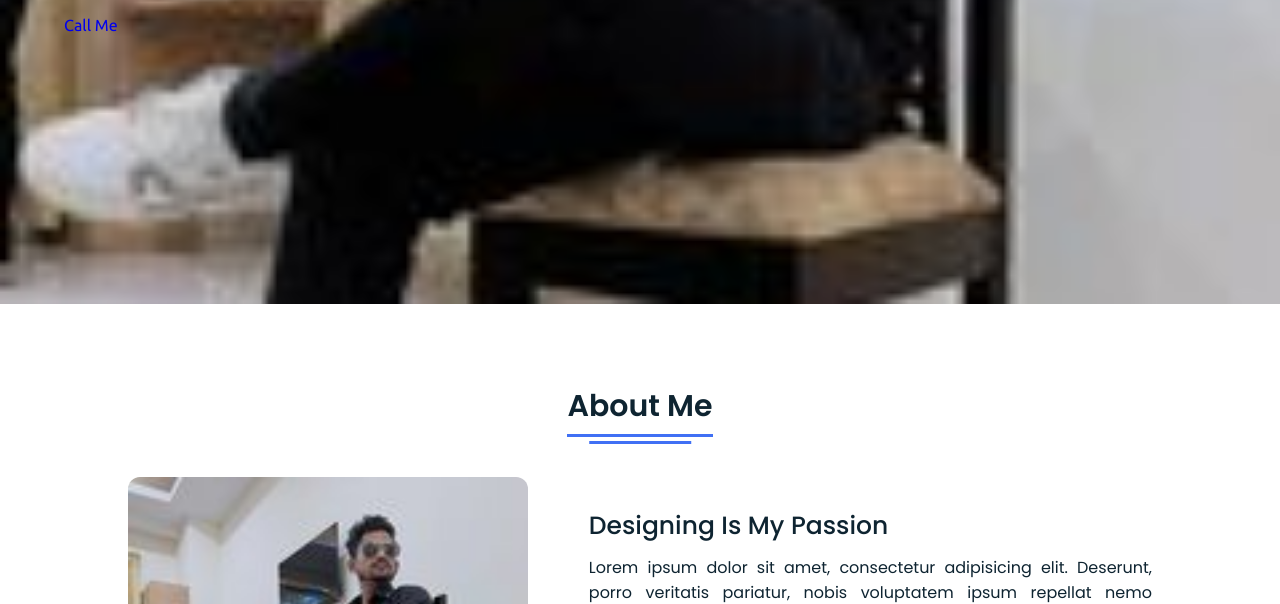
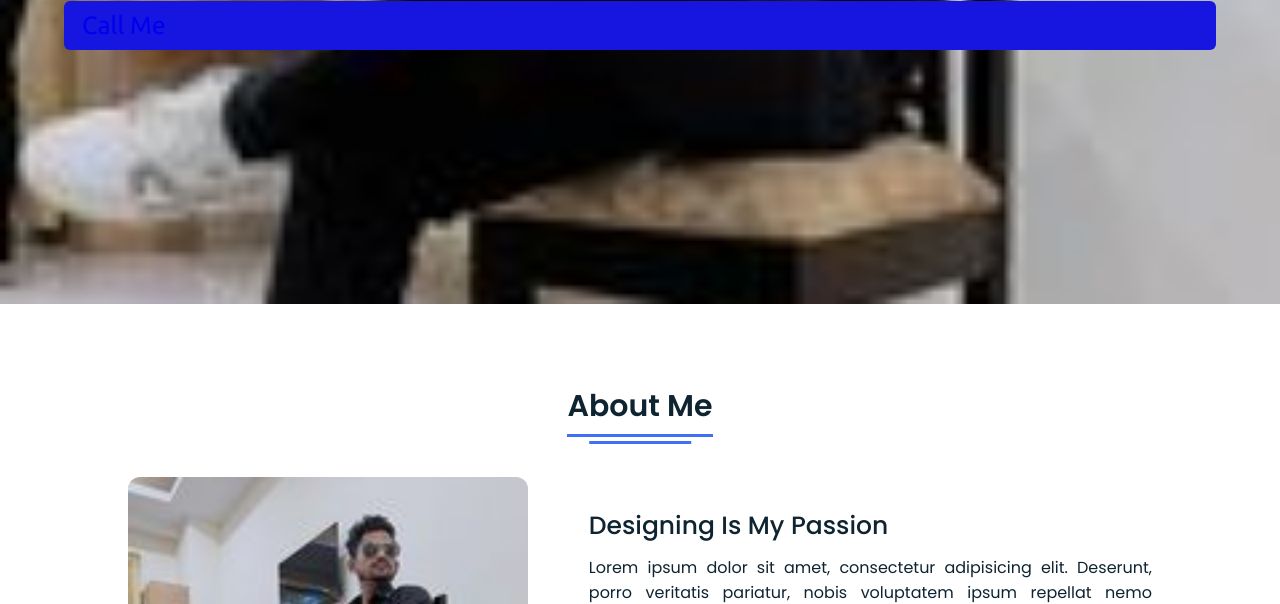
Before and after one commit to SanjayMauryaa/SanjayMauryaa, a plain HTML site: page index.html in a window 1280 px wide. Shown: the part 496-1100 px from the top of the page. Drawn offline with Linux system fonts and the light colour scheme.

Commit message:
Update style.css

```diff
--- a/style.css
+++ b/style.css
@@ -172,6 +172,16 @@ nav.sticky .menu-btn {
 
 .home .button {
   margin: 14px 0;
+    outline: none;
+  padding: 8px 16px;
+  border-radius: 6px;
+  font-size: 25px;
+  font-weight: 400;
+  background: #1616e0;
+  color: #fff;
+  cursor: pointer;
+  border: 2px solid transparent;
+  transition: all 0.4s ease;
 }
 
 .home .button button {
```
